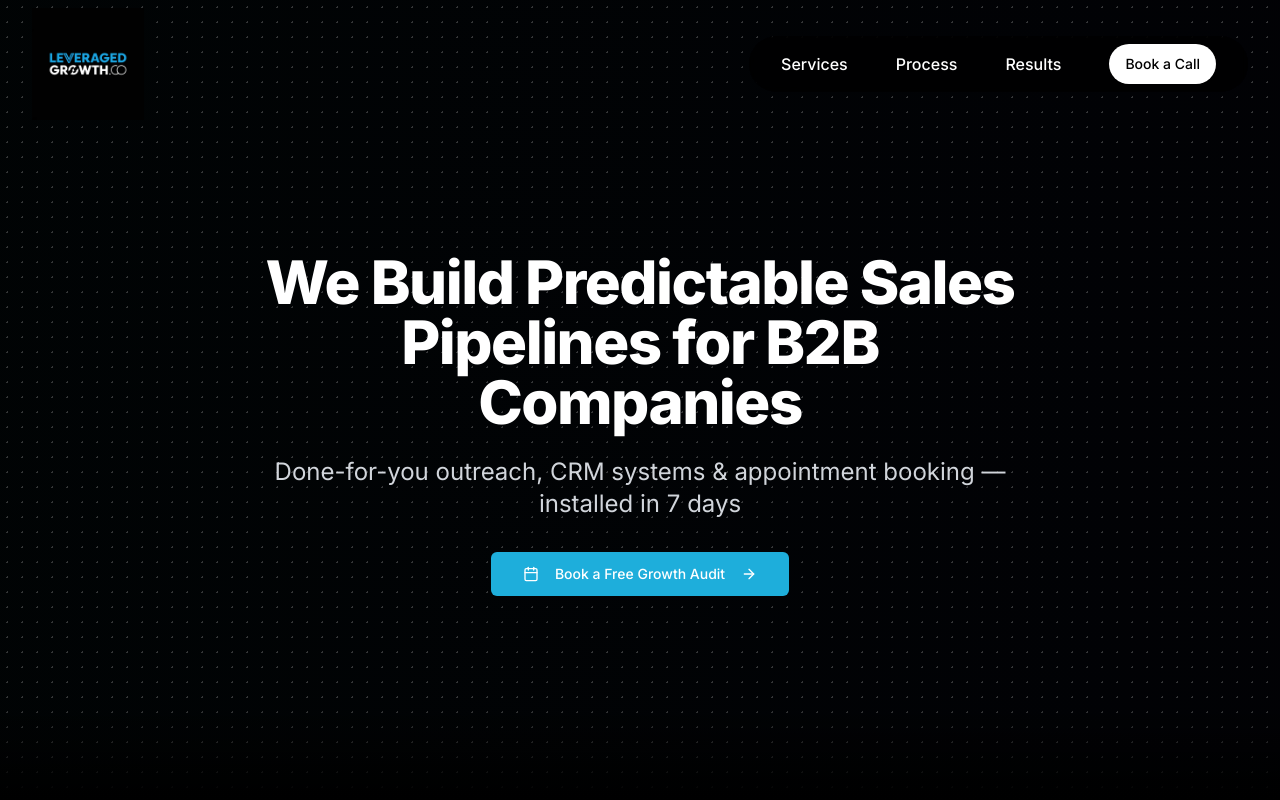
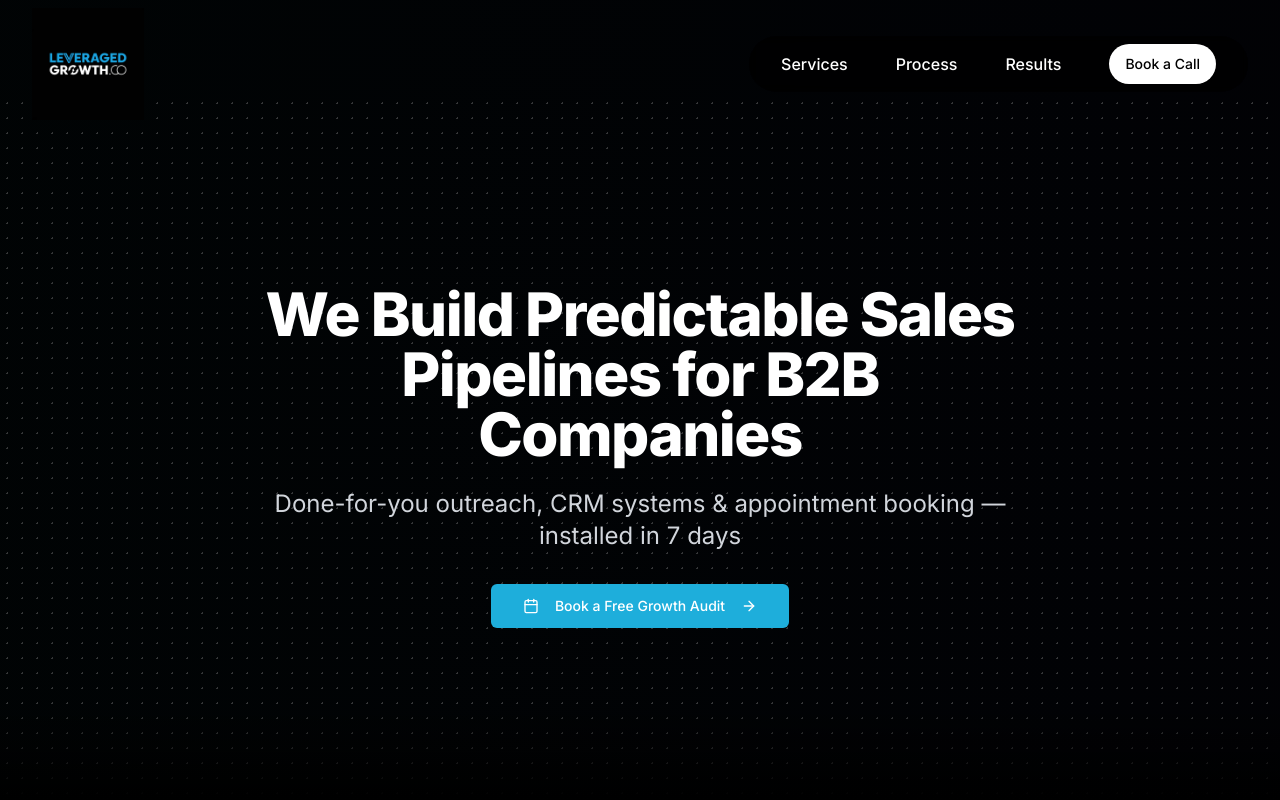
Before and after one commit to atharvv17/inbox-growth-architect, a React (Vite) app: page / in a window 1280 px wide. Shown: the top 800 px of the page. Built offline with nearby package versions, Linux system fonts and the light colour scheme.

Commit message:
Move starry background below header
Move the starry background effect to the HeroSection and away from the header.

```diff
--- a/src/components/HeroSection.tsx
+++ b/src/components/HeroSection.tsx
@@ -1,10 +1,9 @@
-
 import React from 'react';
 import { Button } from "@/components/ui/button";
 import { ArrowRight, Calendar } from "lucide-react";
 
 const HeroSection: React.FC = () => {
-  return <section className="relative min-h-screen flex items-center pt-16 overflow-hidden bg-black">
+  return <section className="relative min-h-screen flex items-center pt-32 overflow-hidden bg-black">
       <div className="absolute inset-0 z-0">
         {/* Black background with opacity */}
         <div className="absolute inset-0 bg-black opacity-95"></div>
@@ -12,9 +11,9 @@ const HeroSection: React.FC = () => {
         {/* Gradient overlay */}
         <div className="absolute inset-0 bg-gradient-to-r from-[#1EAEDB]/20 to-[#3D5AFE]/20 opacity-10"></div>
 
-        {/* Starry background overlay */}
+        {/* Starry background overlay - positioned to start below header */}
         <div
-          className="absolute inset-0 opacity-20"
+          className="absolute inset-0 top-24 opacity-20"
           style={{
             backgroundImage: `radial-gradient(white 1px, transparent 1px)`,
             backgroundSize: '15px 15px'
```
